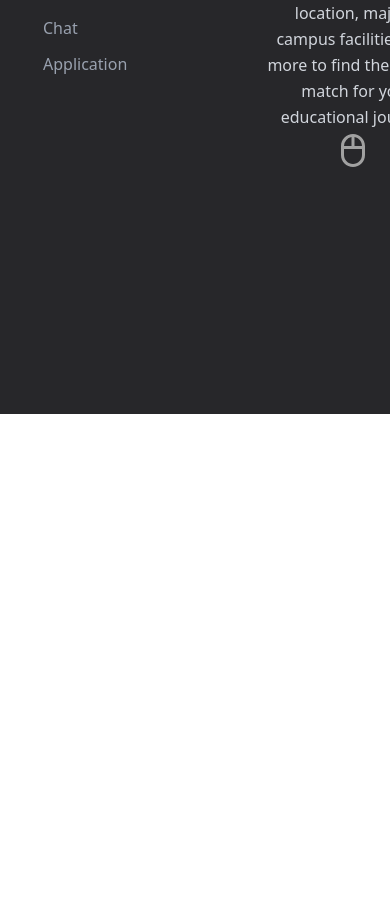
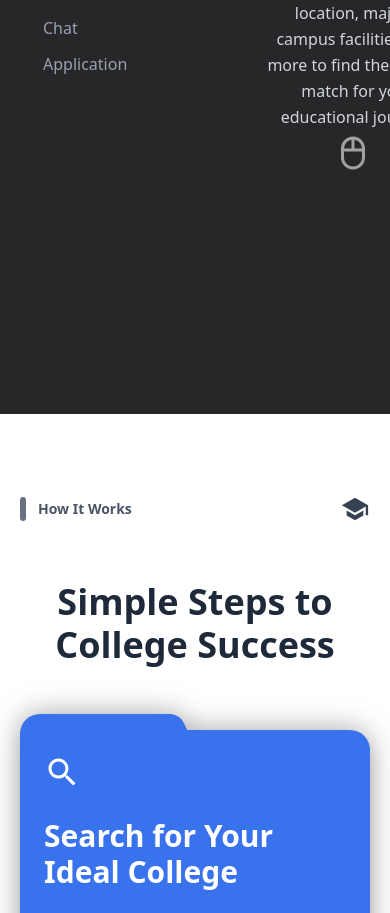
Before and after one commit to Ahmedhegazii22/UVER_LandingPage, a Next.js app: page / in a window 390 px wide. Shown: the part 1746-2659 px from the top of the page. Before the commit the page ends 2160 px from the top, so only its background shows below. Built offline with nearby package versions, Linux system fonts and the light colour scheme.

Commit message:
Steps Section and Smooth Scroll

```diff
--- /dev/null
+++ b/src/app/_components/Card/Card.jsx
@@ -0,0 +1,13 @@
+import styles from "./card.module.css";
+
+export default function Card({ title, description, icon }) {
+  return (
+    <div
+      className={`${styles.folder} folder bg-blue-400 text-white hover:scale-110 p-6 shadow-lg`}
+    >
+      {icon && <div className="text-4xl mb-7">{icon}</div>}
+      <h3 className="text-3xl font-semibold mb-5">{title}</h3>
+      <p className="text-sm opacity-90 leading-relaxed">{description}</p>
+    </div>
+  );
+}
--- /dev/null
+++ b/src/app/_components/Card/card.module.css
@@ -0,0 +1,37 @@
+.folder {
+  width: 100%;
+  height: 300px;
+  border-radius: 8px 20px 20px 20px;
+  filter: drop-shadow(0 0 0.85rem rgba(100, 100, 100, 0.6));
+  transition: all 500ms ease-in-out;
+  position: relative;
+  background: #3972ed;
+}
+
+.folder:hover {
+  filter: drop-shadow(0 0 1.8rem rgba(100, 100, 100, 0.6));
+  transform: scale(1.05);
+}
+
+.folder::before {
+  content: "";
+  position: absolute;
+  top: -16px;
+  left: 0;
+  width: 180px;
+  height: 28px;
+  background: #3972ed;
+  border-radius: 20px 0 0 0;
+  clip-path: path("M 0 0 L 150 0 C 170 3, 160 18, 180 28 L 0 50 z");
+}
+
+.folder::after {
+  content: "";
+  position: absolute;
+  left: 35px;
+  width: 75px;
+  height: 6px;
+  top: -16px;
+  background: #3972ed;
+  border-radius: 0 0 6px 6px;
+}
--- /dev/null
+++ b/src/app/_components/Smoothscroll.jsx
@@ -0,0 +1,29 @@
+"use client";
+
+import { useEffect, useRef } from "react";
+import gsap from "gsap";
+import { ScrollSmoother } from "gsap/ScrollSmoother";
+import { ScrollTrigger } from "gsap/ScrollTrigger";
+
+gsap.registerPlugin(ScrollSmoother);
+
+export default function SmoothScrollWrapper({ children }) {
+  const smoother = useRef(null);
+
+  useEffect(() => {
+    if (!smoother.current) {
+      smoother.current = ScrollSmoother.create({
+        wrapper: "#smooth-wrapper",
+        content: "#smooth-content",
+        smooth: 1,
+        effects: true,
+      });
+    }
+  }, []);
+
+  return (
+    <div id="smooth-wrapper">
+      <div id="smooth-content">{children}</div>
+    </div>
+  );
+}
--- /dev/null
+++ b/src/app/_components/Steps.jsx
@@ -0,0 +1,167 @@
+"use client";
+import Image from "next/image";
+import Card from "./Card/Card";
+import { IoMdSearch } from "react-icons/io";
+import { IoChatbubbleEllipsesOutline } from "react-icons/io5";
+import { PiEyesDuotone } from "react-icons/pi";
+import { LuNotebookPen } from "react-icons/lu";
+import { FaBuildingColumns, FaMobileRetro } from "react-icons/fa6";
+// import success from "public/success.jpg";
+import { IoMdSchool } from "react-icons/io";
+import gsap from "gsap";
+import { useGSAP } from "@gsap/react";
+import { useRef } from "react";
+import { ScrollTrigger, SplitText } from "gsap/all";
+import { IoArrowForward } from "react-icons/io5";
+
+const STEPS = [
+  {
+    title: "Search for Your Ideal College",
+    description:
+      "Browse a wide database of colleges and universities, and refine your search by location, majors, and campus features.",
+    icon: <IoMdSearch />,
+  },
+  {
+    title: "Chat with Admissions Experts",
+    description:
+      "Get direct guidance and answers from admissions specialists to help you make better decisions.",
+    icon: <IoChatbubbleEllipsesOutline />,
+  },
+  {
+    title: "Track Deadlines and Requirements",
+    description:
+      "Stay updated with important submissions, required documents, and deadlines all in one place.",
+    icon: <PiEyesDuotone />,
+  },
+  {
+    title: "Apply with Confidence",
+    description:
+      "Fill out forms easily, upload any necessary files, and submit your applications digitally.",
+    icon: <LuNotebookPen />,
+  },
+  {
+    title: "Plan Your College Future",
+    description:
+      "Compare offers, analyze financial aid, and choose the college that matches your goals.",
+    icon: <FaBuildingColumns />,
+  },
+];
+
+gsap.registerPlugin(useGSAP, ScrollTrigger, SplitText);
+
+function Steps() {
+  const sectionRef = useRef(null);
+  const badgeIcon = useRef(null);
+
+  useGSAP(
+    () => {
+      ScrollTrigger.refresh();
+
+      const introTL = gsap.timeline({
+        scrollTrigger: {
+          trigger: sectionRef.current,
+          start: "top 85%",
+          end: "bottom 15%",
+          toggleActions: "play none none none",
+        },
+      });
+
+      introTL.from(badgeIcon.current, {
+        opacity: 0,
+        y: -35,
+        duration: 0.6,
+        ease: "power2.out",
+      });
+
+      introTL.from(
+        ".work-tag",
+        {
+          opacity: 0,
+          y: -35,
+          duration: 0.6,
+          ease: "power2.out",
+        },
+        "<"
+      );
+
+      const split = new SplitText("h1", { type: "lines" });
+
+      introTL.from(
+        split.lines,
+        {
+          x: gsap.utils.wrap([-120, 120]),
+          opacity: 0,
+          duration: 0.7,
+          ease: "power2.out",
+        },
+        "-=0.2"
+      );
+
+      introTL.from(
+        ".step-card",
+        {
+          opacity: 0,
+          y: gsap.utils.wrap([-80, 80]),
+          stagger: 0.12,
+          duration: 0.55,
+          ease: "power1.out",
+        },
+        "-=0.3"
+      );
+    },
+    { scope: sectionRef }
+  );
+
+  return (
+    <section ref={sectionRef} className="container mx-auto px-5 py-20">
+      <header className="flex justify-between items-center mb-14">
+        <div className="work-tag flex items-center gap-3">
+          <span className="w-1.5 h-6 bg-gray-500 rounded"></span>
+          <p className="text-sm font-semibold text-gray-600">How It Works</p>
+        </div>
+
+        <span ref={badgeIcon} className="text-gray-700 text-3xl">
+          <IoMdSchool />
+        </span>
+      </header>
+
+      <h1 className="text-4xl md:text-5xl font-bold text-center text-gray-800 mb-16 leading-[1.2]">
+        Simple Steps to <br /> College Success
+      </h1>
+
+      <div className="grid grid-cols-1 md:grid-cols-2 lg:grid-cols-3 gap-16 justify-items-center">
+        {STEPS.map((step) => (
+          <Card
+            key={step.title}
+            title={step.title}
+            description={step.description}
+            icon={step.icon}
+            className="step-card"
+          />
+        ))}
+
+        <div className="relative rounded-3xl shadow-xl overflow-hidden group step-card">
+          <Image
+            alt="Students celebrating graduation"
+            src="/success.jpg"
+            width={500}
+            height={500}
+            className="w-full h-full object-cover transition-transform duration-400 group-hover:scale-[1.06]"
+          />
+
+          <div className="absolute inset-0 bg-black/40 flex flex-col justify-end p-8 text-white">
+            <h2 className="text-2xl font-bold mb-3">
+              Discover, apply, succeed — UVER makes college planning easier.
+            </h2>
+
+            <button className="self-start w-fit md:inline-flex bg-blue-500 text-white font-semibold py-2 px-6 rounded-full shadow-md hover:bg-blue-800 transition-colors flex items-center gap-2">
+              Get Early Access <FaMobileRetro />
+            </button>
+          </div>
+        </div>
+      </div>
+    </section>
+  );
+}
+
+export default Steps;
--- a/src/app/layout.jsx
+++ b/src/app/layout.jsx
@@ -15,13 +15,6 @@ export const metadata = {
   title: "UVER ",
   description:
     "UVER is a modern mobile app that helps future students explore universities, compare programs, and send applications easily and on time.",
-  keywords: ["university search", "college application", "student app", "UVER"],
-  openGraph: {
-    title: "UVER – University Search & Application App",
-    description:
-      "Explore universities, compare programs, and apply with ease using UVER.",
-    url: "https://uver-silk.vercel.app/",
-  },
 };
 
 export default function RootLayout({ children }) {
--- a/src/app/page.jsx
+++ b/src/app/page.jsx
@@ -2,13 +2,18 @@ import Image from "next/image";
 import Navbar from "./_components/Navbar";
 import Hero from "./_components/Hero";
 import Comprehensive from "./_components/Comprehensive";
+import Steps from "./_components/Steps";
+import SmoothScrollWrapper from "./_components/Smoothscroll";
 
 export default function Home() {
   return (
     <>
       <Navbar />
-      <Hero />
-      <Comprehensive />
+      <SmoothScrollWrapper>
+        <Hero />
+        <Comprehensive />
+        <Steps />
+      </SmoothScrollWrapper>
     </>
   );
 }
```
Also changed, not shown: 1 other file (tests, documents, lock files or other folders).
